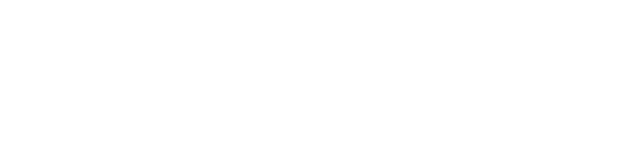
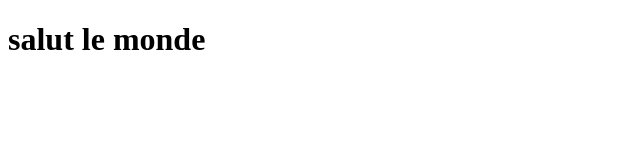
Before and after one commit to Zyrass/projet-menu-responsive, a plain HTML site: page index.html in a window 1280 px wide. Shown: the whole page, without its empty margins (0-640 px from the left). Drawn offline with Linux system fonts and the light colour scheme.

Commit message:
Ajout d'un petit teste sur un H1 afin de bien comprendre GIT

```diff
--- a/index.html
+++ b/index.html
@@ -1,5 +1,6 @@
 <!DOCTYPE html>
 <html lang="fr">
+
 <head>
     <meta charset="UTF-8" />
     <meta name="viewport" content="width=device-width, initial-scale=1.0" />
@@ -9,7 +10,7 @@
 </head>
 
 <body>
-
+    <h1>salut le monde</h1>
 </body>
 
 </html>
```
